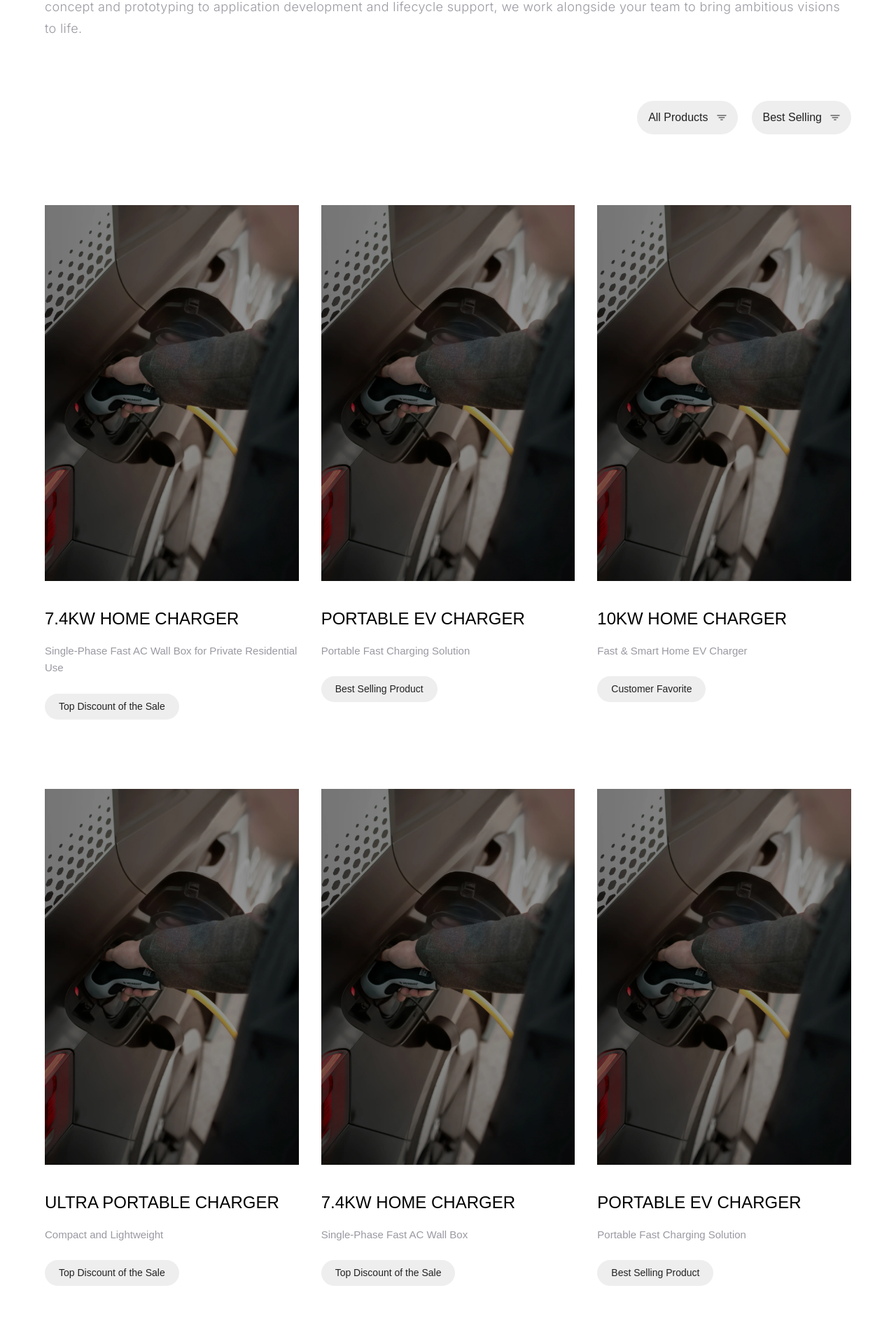
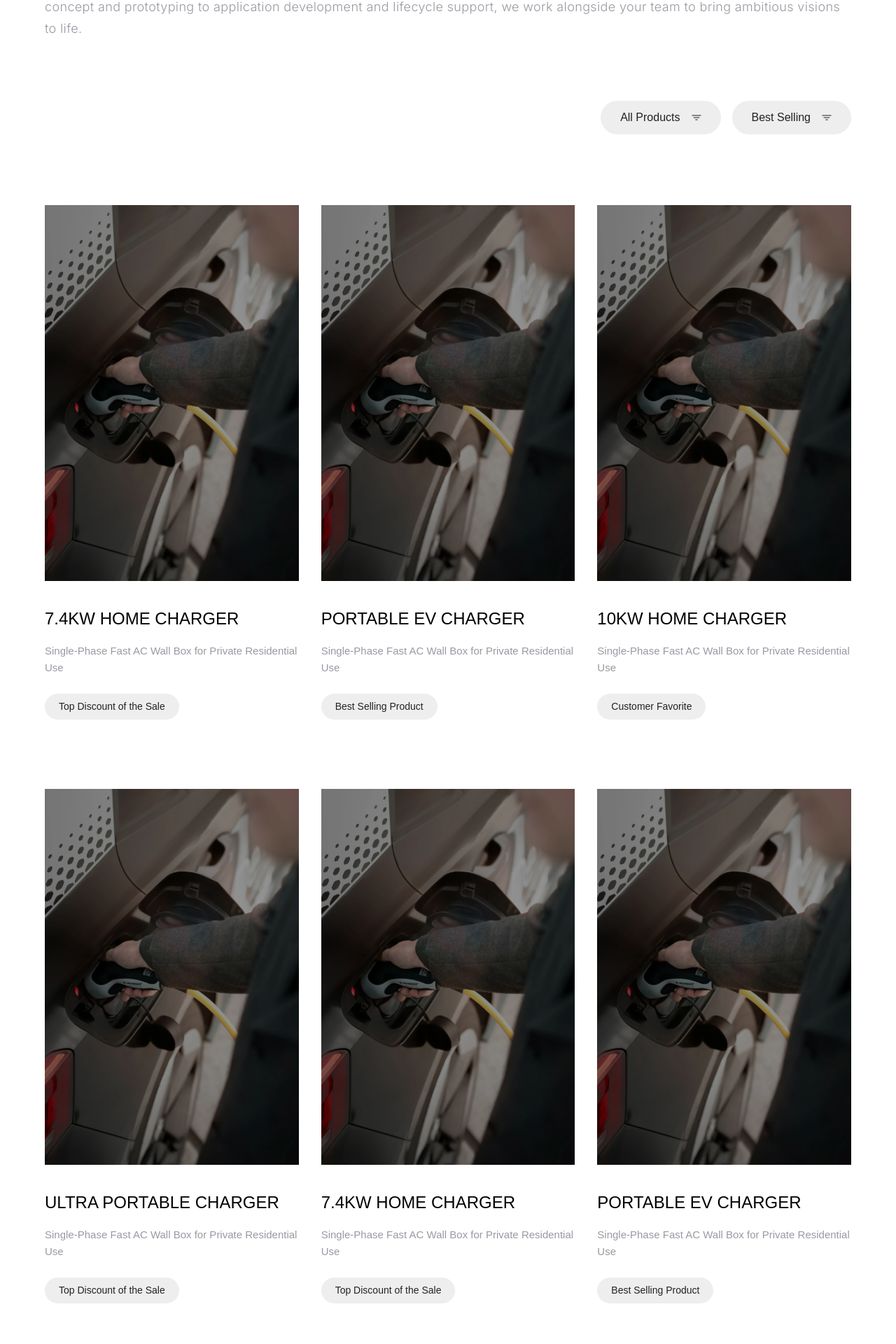
Before and after one commit to RiodTeam/RIOD_WEBSITE, a Next.js app: page /products in a window 1280 px wide. Shown: the part 1109-3029 px from the top of the page at 70% size. Built offline with nearby package versions, Linux system fonts and the light colour scheme.

Commit message:
products page completed

```diff
--- a/app/components/header/header.tsx
+++ b/app/components/header/header.tsx
@@ -47,12 +47,12 @@ const Header = () => {
 
     const navItems = [
         { name: "About", href: "/about" },
-        { name: "Product", href: "/projects" },
-        { name: "Services", href: "/gallery" },
-        { name: "Career", href: "/testimonials" },
-        { name: "Blog", href: "/contact" },
+        { name: "Product", href: "/products" },
+        { name: "Services", href: "/services" },
+        { name: "Career", href: "/career" },
+        { name: "Blog", href: "/blog" },
         { name: "Contact", href: "/contact" },
-        { name: "Be a Partner", href: "/contact" },
+        { name: "Be a Partner", href: "/be-a-partner" },
     ];
 
     return (
--- a/app/components/homepage/PartnerHostSection.tsx
+++ b/app/components/homepage/PartnerHostSection.tsx
@@ -1,6 +1,7 @@
 "use client";
 
 import MotionWrapper from "../common/MotionWrapper";
+import Image from "next/image";
 
 export default function PartnerHostSection() {
     const items = [
@@ -48,9 +49,15 @@ export default function PartnerHostSection() {
                                 {item.desc}
                             </p>
 
-                            <button className="mt-8 flex items-center gap-2 para-text text-white hover:opacity-80 transition">
+                            <button className="mt-8 flex items-center gap-5 para-text text-white hover:opacity-80 transition">
                                 Know more
-                                <span className="text-[18px]">→</span>
+                               <Image
+                                                               src="/home/arrow.svg"
+                                                               alt="arrow"
+                                                               width={14}
+                                                               height={14}
+                                                               className="object-contain"
+                                                           />
                             </button>
                         </MotionWrapper>
                     ))}
--- a/app/components/products/EvProductsSection.tsx
+++ b/app/components/products/EvProductsSection.tsx
@@ -3,6 +3,7 @@
 import { useState, useRef, useEffect } from "react";
 import Image from "next/image";
 import { ChevronDown } from "lucide-react";
+import MotionWrapper from "../common/MotionWrapper";
 
 export default function EvProductsSection() {
     /* -----------------------------------------
@@ -38,7 +39,7 @@ export default function EvProductsSection() {
             title: "Portable EV Charger",
             type: "Portable Chargers",
             price: 299,
-            desc: "Portable Fast Charging Solution",
+            desc: "Single-Phase Fast AC Wall Box for Private Residential Use",
             badge: "Best Selling Product",
             image: "/home/hero.webp",
         },
@@ -47,7 +48,7 @@ export default function EvProductsSection() {
             title: "10KW Home Charger",
             type: "Home Chargers",
             price: 699,
-            desc: "Fast & Smart Home EV Charger",
+            desc: "Single-Phase Fast AC Wall Box for Private Residential Use",
             badge: "Customer Favorite",
             image: "/home/hero.webp",
         },
@@ -56,7 +57,7 @@ export default function EvProductsSection() {
             title: "Ultra Portable Charger",
             type: "Portable Chargers",
             price: 199,
-            desc: "Compact and Lightweight",
+            desc: "Single-Phase Fast AC Wall Box for Private Residential Use",
             badge: "Top Discount of the Sale",
             image: "/home/hero.webp",
         },
@@ -65,7 +66,7 @@ export default function EvProductsSection() {
             title: "7.4KW Home Charger",
             type: "Home Chargers",
             price: 499,
-            desc: "Single-Phase Fast AC Wall Box",
+            desc: "Single-Phase Fast AC Wall Box for Private Residential Use",
             badge: "Top Discount of the Sale",
             image: "/home/hero.webp",
         },
@@ -74,7 +75,7 @@ export default function EvProductsSection() {
             title: "Portable EV Charger",
             type: "Portable Chargers",
             price: 299,
-            desc: "Portable Fast Charging Solution",
+            desc: "Single-Phase Fast AC Wall Box for Private Residential Use",
             badge: "Best Selling Product",
             image: "/home/hero.webp",
         },
@@ -83,7 +84,7 @@ export default function EvProductsSection() {
             title: "10KW Home Charger",
             type: "Home Chargers",
             price: 699,
-            desc: "Fast & Smart Home EV Charger",
+            desc: "Single-Phase Fast AC Wall Box for Private Residential Use",
             badge: "Customer Favorite",
             image: "/home/hero.webp",
         },
@@ -92,7 +93,7 @@ export default function EvProductsSection() {
             title: "Ultra Portable Charger",
             type: "Portable Chargers",
             price: 199,
-            desc: "Compact and Lightweight",
+            desc: "Single-Phase Fast AC Wall Box for Private Residential Use",
             badge: "Top Discount of the Sale",
             image: "/home/hero.webp",
         },
@@ -101,7 +102,7 @@ export default function EvProductsSection() {
             title: "Ultra Portable Charger",
             type: "Portable Chargers",
             price: 199,
-            desc: "Compact and Lightweight",
+            desc: "Single-Phase Fast AC Wall Box for Private Residential Use",
             badge: "Top Discount of the Sale",
             image: "/home/hero.webp",
         },
@@ -139,20 +140,21 @@ export default function EvProductsSection() {
     }, []);
 
     return (
-        <section className="w-full bg-white pt-[5.5rem] pb-[12.5rem]">
+        <section className="w-full bg-white pt-[5.5rem] pb-[8rem] md:pb-[12.5rem]">
             <div className="w-[90%] max-w-[1400px] mx-auto">
 
                 {/* ================== TWO DROPDOWNS ================== */}
-                <div className="flex justify-end gap-5 mb-[6.3rem]">
+                <div className="flex justify-end gap-3 md:gap-4 mb-[4rem] md:mb-[6.3rem]">
 
                     {/* Dropdown 1 - Category */}
+                    <MotionWrapper>
                     <div className="relative" ref={dropdownRef1}>
                         <button
                             onClick={() => {
                                 setOpen1(!open1);
                                 setOpen2(false);
                             }}
-                            className="flex items-center gap-3  rounded-full px-4 py-3 bg-[#eeeeee] text-[#222222] text-[16px]"
+                            className="flex items-center gap-4  rounded-full px-4 md:px-7 py-2 md:py-3 bg-[#eeeeee] text-[#222222] text-[16px]"
                         >
                             {category}
                             <Image
@@ -182,15 +184,17 @@ export default function EvProductsSection() {
                             </div>
                         )}
                     </div>
+                    </MotionWrapper>
 
                     {/* Dropdown 2 - Sort */}
+                    <MotionWrapper>
                     <div className="relative" ref={dropdownRef2}>
                         <button
                             onClick={() => {
                                 setOpen2(!open2);
                                 setOpen1(false);
                             }}
-                            className="flex items-center gap-3 rounded-full px-4 py-3 bg-[#eeeeee] text-[#222222] text-[16px]"
+                            className="flex items-center gap-4 rounded-full px-4 md:px-7 py-2 md:py-3 bg-[#eeeeee] text-[#222222] text-[16px]"
                         >
                             {sortBy}
                             <Image
@@ -219,18 +223,28 @@ export default function EvProductsSection() {
                             </div>
                         )}
                     </div>
+                    </MotionWrapper>
                 </div>
 
                 {/* ================== PRODUCT GRID ================== */}
                 <div>
 
                     {/* MOBILE → HORIZONTAL SCROLL */}
-                    <div className="grid grid-flow-col auto-cols-[80%] gap-6 overflow-x-auto sm:hidden pb-6 snap-x snap-mandatory  ">
+                    <div className="
+    grid grid-flow-col auto-cols-[90%]
+    gap-6
+    overflow-x-auto
+    sm:hidden
+    pb-6
+    snap-x snap-mandatory
+    scrollbar-hide
+">
+
                         {sortedProducts.map((p) => (
                             <div key={p.id} className="flex flex-col snap-start">
 
                                 {/* IMAGE */}
-                                <div className="relative w-full h-[260px] bg-gray-100 overflow-hidden rounded-lg">
+                                <div className="relative w-full h-[260px] bg-gray-100 overflow-hidden ">
                                     <Image src={p.image} alt={p.title} fill className="object-cover" />
                                 </div>
 
@@ -240,12 +254,12 @@ export default function EvProductsSection() {
                                 </h3>
 
                                 {/* DESC */}
-                                <p className="mt-1 text-[#9a99a2] text-[14px] leading-relaxed">
+                                <p className="mt-3 text-[#9a99a2] text-[14px] leading-relaxed">
                                     {p.desc}
                                 </p>
 
                                 {/* BADGE */}
-                                <span className="mt-3 self-start inline-block bg-[#eeeeee] text-[#222222] text-[14px] px-4 py-1.5 rounded-full whitespace-nowrap">
+                                <span className="mt-4 text-center inline-block bg-[#eeeeee] text-[#222222] text-[14px] px-4 py-1.5 rounded-full whitespace-nowrap">
                                     {p.badge}
                                 </span>
 
@@ -259,24 +273,33 @@ export default function EvProductsSection() {
                             <div key={p.id} className="flex flex-col">
 
                                 {/* IMAGE */}
-                                <div className="relative w-full h-[537px] bg-gray-100 overflow-hidden">
+                                <MotionWrapper className="relative w-full h-[400px] xl:h-[537px] bg-gray-100 overflow-hidden">
                                     <Image src={p.image} alt={p.title} fill className="object-cover" />
-                                </div>
+                                </MotionWrapper>
 
                                 {/* TITLE */}
-                                <h3 className="mt-9 text-[24px] font-medium text-black uppercase">
+                                 <MotionWrapper>
+                                <h3 className="mt-9 text-[20px] xl:text-[24px] font-medium text-black uppercase">
                                     {p.title}
                                 </h3>
+                                 </MotionWrapper>
+
 
                                 {/* DESCRIPTION */}
+                                 <MotionWrapper>
                                 <p className="mt-4 text-[#9a99a2] text-[15px] leading-relaxed">
                                     {p.desc}
                                 </p>
+                                 </MotionWrapper>
+
 
                                 {/* BADGE */}
+                                 <MotionWrapper>
                                 <span className="mt-6 self-start inline-block bg-[#eeeeee] text-[#222222] text-[14px] px-5 py-2 rounded-full whitespace-nowrap">
                                     {p.badge}
                                 </span>
+                                 </MotionWrapper>
+
 
                             </div>
                         ))}
```
Also changed, not shown: app/components/footer/FooterSection.tsx (+27 -11 lines), public/footer/arrow.svg (added), public/home/arrow.svg (added).
